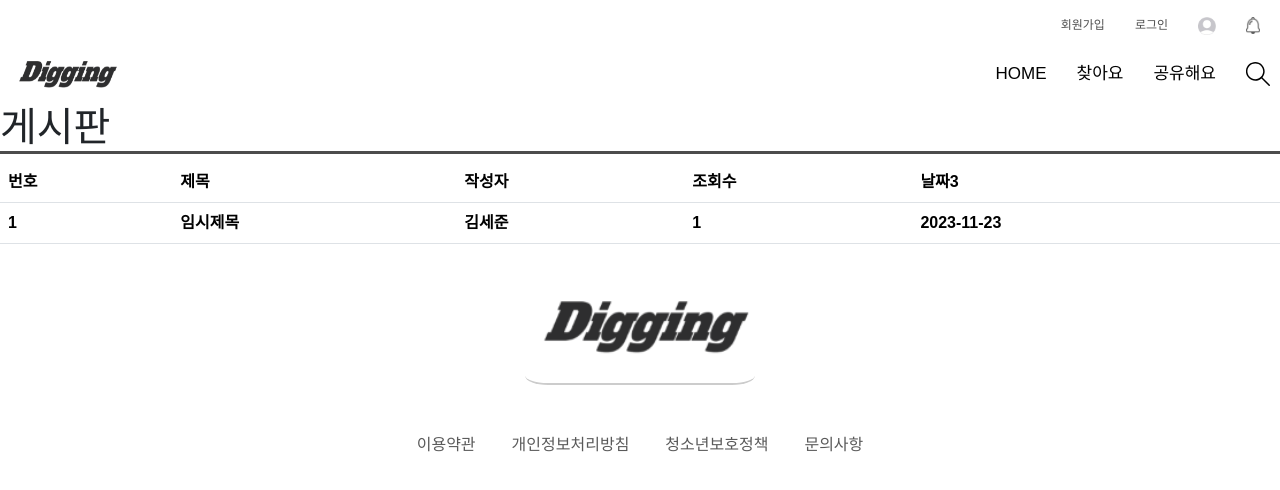
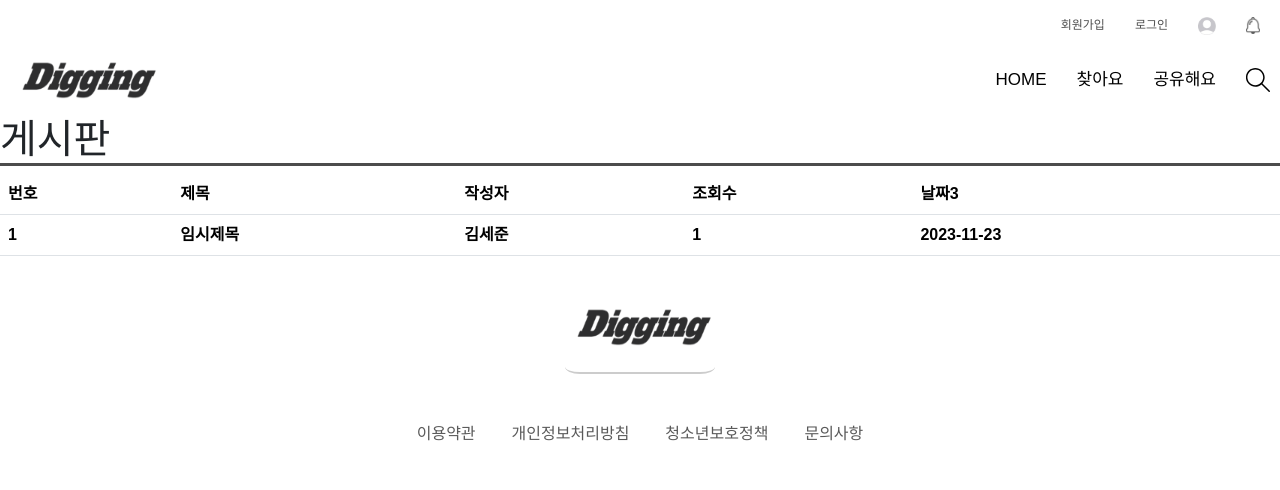
Before and after one commit to funizo/Digging, a React (Create React App) app in the folder pandaproject/: page /board in a window 1280 px wide. Shown: the top 490 px of the page. Built offline with nearby package versions, Linux system fonts and the light colour scheme.

Commit message:
슬라이드css변경

```diff
--- a/pandaproject/src/App.js
+++ b/pandaproject/src/App.js
@@ -10,7 +10,7 @@ function App() {
   return (
     <div className="App">
       <Toolbar />
-      <Tabs/>
+      {/* <Tabs/> */}
       <Slide />
       <Content />
       <Footer />
--- a/pandaproject/src/components/footer/footer.js
+++ b/pandaproject/src/components/footer/footer.js
@@ -6,7 +6,7 @@ const Footer = () => {
   return (
     <footer>
       <div id="logo">
-        <img src="img/logo-digging.png" width="230" height="73" alt="로고" />
+        <img src="img/logo-digging.png" width="150" height="50" alt="로고" />
       </div>
 
       <Navbar>
--- a/pandaproject/src/components/slide/slide.css
+++ b/pandaproject/src/components/slide/slide.css
@@ -2,13 +2,17 @@
   display: flex;
   justify-content: center;
   width: 100%;
-  background-color: black;
-  max-height: 480px;
+  background-color: rgb(255, 255, 255);
+  max-height: 400px;
+
+
 }
 .w-100 {
-  width: 100%;
-  height: 480px;
+  /* width: 100%; */
+  height: 400px;
+
 }
 .carousel-container {
-  width: 100%;
+  width: 800px;
+
 }
--- a/pandaproject/src/components/slide/slide.js
+++ b/pandaproject/src/components/slide/slide.js
@@ -4,6 +4,9 @@ import "../../App.css";
 import "./slide.css";
 
 function UncontrolledExample() {
+
+
+
   return (
     <div className="box">
       <div className="carousel-container">
@@ -11,7 +14,7 @@ function UncontrolledExample() {
           <Carousel.Item>
             <img
               className="d-block w-100"
-              style={{ objectFit: "cover" }}
+              style={{ objectFit: "cover", "border-radius":"15px" }}
               img
               src="img/panda-slide-001.png"
               alt="First slide"
@@ -20,7 +23,7 @@ function UncontrolledExample() {
           <Carousel.Item>
             <img
               className="d-block w-100"
-              style={{ objectFit: "cover" }}
+              style={{ objectFit: "cover", "border-radius":"15px" }}
               img
               src="img/panda-slide-002.png"
               alt="Second slide"
@@ -29,7 +32,7 @@ function UncontrolledExample() {
           <Carousel.Item>
             <img
               className="d-block w-100"
-              style={{ objectFit: "cover" }}
+              style={{ objectFit: "cover", "border-radius":"15px" }}
               src="img/panda-slide-003.png"
               alt="Third slide"
             />
--- a/pandaproject/src/components/toolbar/toolbar.css
+++ b/pandaproject/src/components/toolbar/toolbar.css
@@ -19,8 +19,8 @@
   cursor: pointer;
 }
 .nav-logo img {
-  width: 110px;
-  height: 38px;
+  width: 150px;
+  height: 50px;
 }
 .navbar {
   align-items: center;
```
